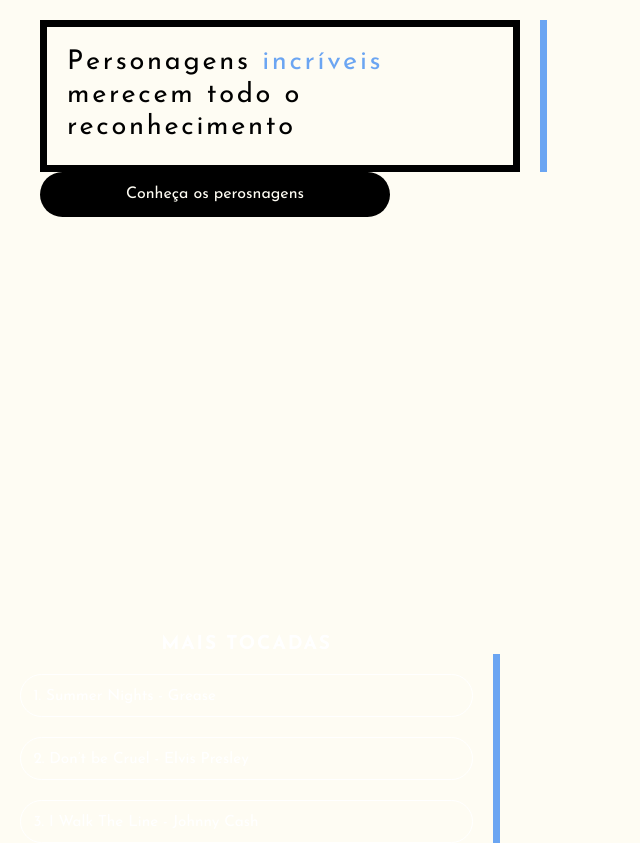
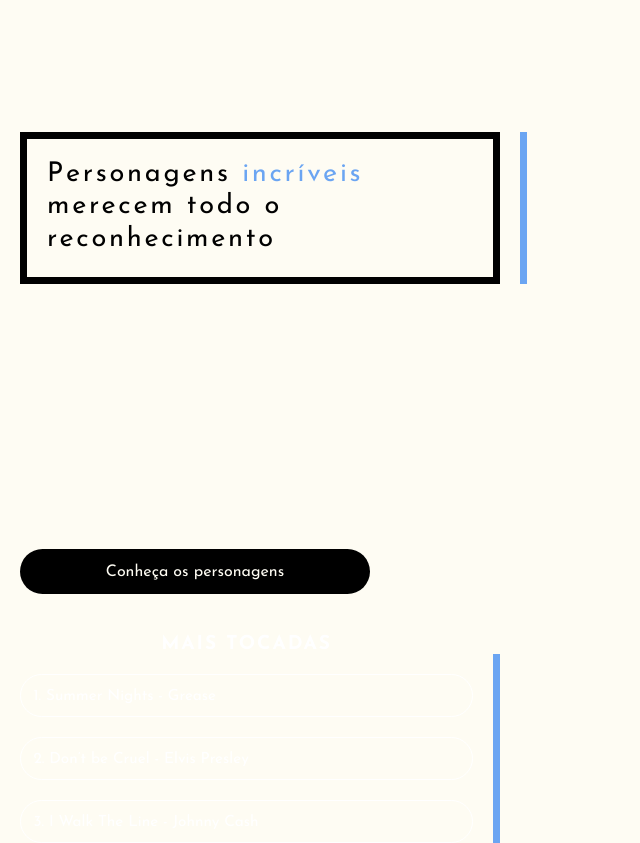
Before and after one commit to Pedro0Campos/TCC-T.I, a PHP site: page /docs/index.php in a window 1280 px wide. Shown: the part 1621-2464 px from the top of the page, without its empty margins (0-640 px from the left). Run offline with PHP 8.4, Linux system fonts and the light colour scheme; style sheets or scripts are compiled from the project's sources; some libraries are stand-ins or nearby versions.

Commit message:
Pequenas correções

```diff
--- a/docs/css/home.css
+++ b/docs/css/home.css
@@ -200,6 +200,7 @@
   flex-direction: column;
   justify-content: space-evenly;
   padding-left: 20px;
+  height: 100%;
 }
 
 /* RESPONSIVIDADE */
--- a/docs/index.php
+++ b/docs/index.php
@@ -114,7 +114,6 @@
             <div class="padding-box-title" data-aos="fade-right">
                 <div class="carrosel-musica splide" role="group" aria-labelledby="carousel-title">
                     <h2 id="carousel-title">Explorar </h2>
-
                     <!-- Caixa com opacidade (no final) para criar efeito de continuidade -->
                     <div class="opacity"></div>
 
@@ -124,7 +123,6 @@
                             <div class="splide__slide track" onclick="closeMusicPlayer()" data-spotify-id="spotify:track:2AVkArcfALVk2X8sfPRzya">
                                 <div class="wait_api"></div>
                             </div>
-
                         </ul> <!-- .splide__list#splide__list-->
                     </div> <!-- .splide__track -->
                 </div> <!-- .carrosel-musica splide -->
@@ -147,8 +145,7 @@
     </section> <!-- .section-par section2 -->
 
     <section class="section-impar">
-        <div class="flex-collumn"> <br>
-            <div class="backgr-gradient wh100 flex-collumn">
+        <div class="flex-collumn">
             <div class="padding-box-title right-bar" data-aos="fade-right">
                 <div class="box-title2 border-box">
                     <h2>Personagens <span class="sect2-title2 color-title_light">incríveis</span> merecem todo o reconhecimento</h2>
@@ -156,9 +153,8 @@
             </div>
 
             <div class="padding-box-title" data-aos="fade-right">
-            <a class="btn-home"><button type="button" id = >Conheça os perosnagens</button></a>
+                <a class="btn-home"><button type="button" id = >Conheça os personagens</button></a>
             </div> <!-- .padding-box-title -->
-            </div> <!-- .backgr-gradient wh100 flex-collumn -->
 
             <div class="splide carrosel-personagens" role="group" aria-labelledby="carousel-title">
                 <h2 id="carousel-title"></h2>
@@ -215,7 +211,7 @@
                     </ul>
                 </div>
             </div>
-        </div>
+        </div> <!-- .flex_collumn -->
 
     </section> <!--.section-impar -->
 
--- a/docs/sass/home.scss
+++ b/docs/sass/home.scss
@@ -191,6 +191,7 @@
     flex-direction: column;
     justify-content: space-evenly;
     padding-left: 20px;
+    height: 100%;
 }
 // ===================================================
 
--- a/index.php
+++ b/index.php
@@ -156,9 +156,9 @@
             </div>
 
             <div class="padding-box-title" data-aos="fade-right">
-            <button onclick="openPopup()" class="btnretro" >
-                    <p id="perso">Conheça os personagens</p>
-            </button>
+              <button onclick="openPopup()" class="btnretro" >
+                <p id="perso">Conheça os personagens</p>
+              </button>
             </div> <!-- .padding-box-title -->
             </div> <!-- .backgr-gradient wh100 flex-collumn -->
 
```
